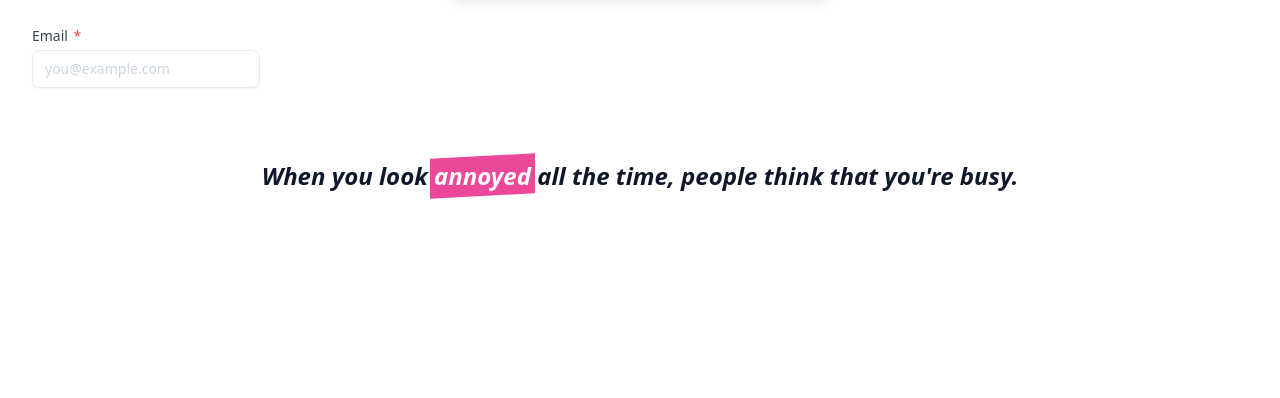
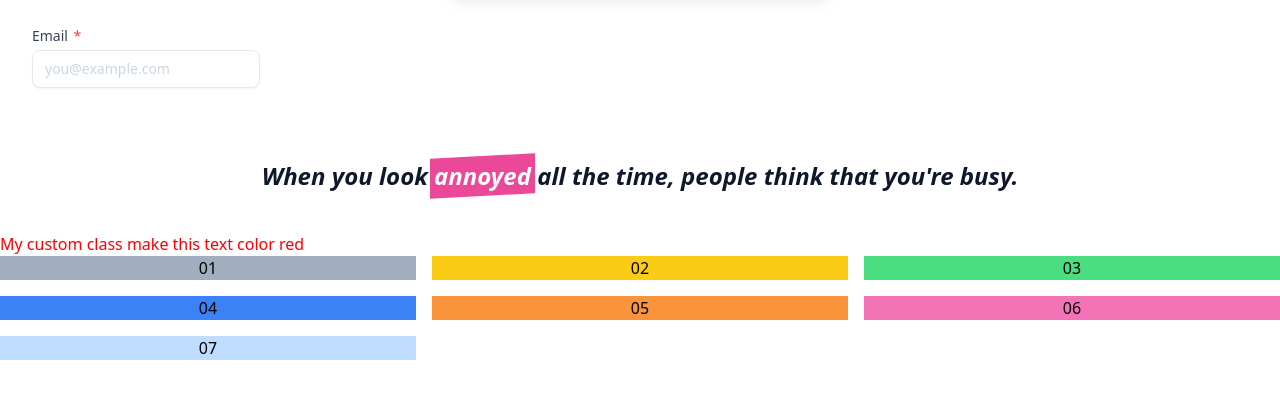
Before and after one commit to firatgoktepe/tailwindCSS-playground, a website: page src/index.html in a window 1280 px wide. Shown: the part 350-748 px from the top of the page. Drawn offline with Linux system fonts and the light colour scheme.

Commit message:
test grid prop

```diff
--- a/src/index.html
+++ b/src/index.html
@@ -76,5 +76,16 @@
       </span>
       all the time, people think that you're busy.
     </blockquote>
+    <p class="my-custom">My custom class make this text color red</p>
+
+    <div class="grid grid-rows-2 grid-cols-3 gap-4">
+      <div class="bg-secondary text-center">01</div>
+      <div class="bg-yellow-400 text-center">02</div>
+      <div class="bg-green-400 text-center">03</div>
+      <div class="bg-blue-500 text-center">04</div>
+      <div class="bg-orange-400 text-center">05</div>
+      <div class="bg-pink-400 text-center">06</div>
+      <div class="bg-blue-200 text-center">07</div>
+    </div>
   </body>
 </html>
```
